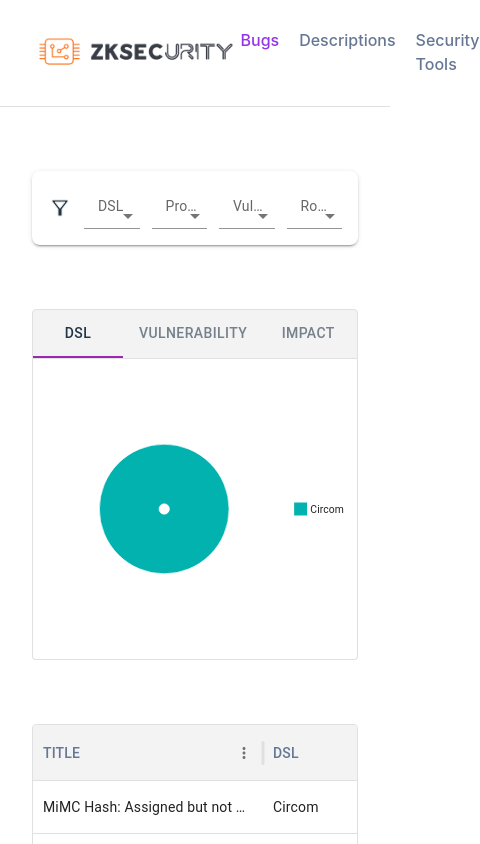
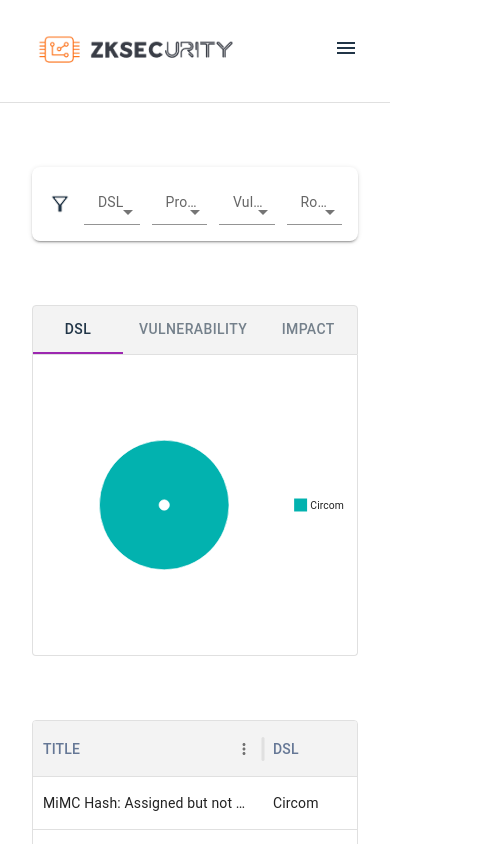
Before and after one commit to zksecurity/zkbugs-website, a React (Vite) app: page / in a window 390 px wide. Shown: the top 844 px of the page, 480 px wide, since content can reach past the window. Built offline with nearby package versions, Linux system fonts and the light colour scheme.

Commit message:
Make header menu responsive

```diff
--- a/src/components/header/Header.jsx
+++ b/src/components/header/Header.jsx
@@ -1,10 +1,12 @@
-import { NavLink } from "react-router";
+import { NavLink, useNavigate } from "react-router";
+import clsx from "clsx";
 import { styled } from "@mui/material";
+import { Menu as MenuIcon } from "@mui/icons-material";
 import Container from "../layout/Container";
 import { paths } from "../../utils/paths";
+import { useScrollDetection } from "../../hooks/useScrollDetection";
 import Logo from "../logo/Logo";
-import { useScrollDetection } from "../../hooks/useScrollDetection";
-import clsx from "clsx";
+import Menu from "../menu/Menu";
 
 const HeaderContainer = styled("div")({
   position: "sticky",
@@ -14,7 +16,7 @@ const HeaderContainer = styled("div")({
   borderBottom: "1px solid #e0e0e0",
 });
 
-const HeaderStyled = styled("div")({
+const HeaderStyled = styled("div")(({ theme }) => ({
   padding: "1.75rem 0",
   display: "flex",
   justifyContent: "space-between",
@@ -41,11 +43,24 @@ const HeaderStyled = styled("div")({
         },
       },
     },
+    [theme.breakpoints.down(900)]: {
+      display: "none",
+    },
   },
-});
+  "& .burger-menu": {
+    display: "none",
+    [theme.breakpoints.down(900)]: {
+      display: "block",
+    },
+    "& .burger-link": {
+      width: "100%",
+    },
+  },
+}));
 
 function Header() {
   const isScrolled = useScrollDetection();
+  const navigate = useNavigate();
 
   return (
     <HeaderContainer>
@@ -59,6 +74,22 @@ function Header() {
             <NavLink to={paths.descriptions}>Descriptions</NavLink>
             <NavLink to={paths.tools}>Security Tools</NavLink>
           </div>
+          <Menu
+            className="burger-menu"
+            options={[
+              { to: paths.home, label: "Bugs" },
+              { to: paths.descriptions, label: "Descriptions" },
+              { to: paths.tools, label: "Security Tools" },
+            ]}
+            renderOption={(option) => (
+              <NavLink to={option.to} className="burger-link">
+                {option.label}
+              </NavLink>
+            )}
+            onSelect={(option) => navigate(option.to)}
+          >
+            <MenuIcon />
+          </Menu>
         </HeaderStyled>
       </Container>
     </HeaderContainer>
--- a/src/components/menu/Menu.jsx
+++ b/src/components/menu/Menu.jsx
@@ -1,21 +1,30 @@
 import { useState } from "react";
 import PropTypes from "prop-types";
 import { MenuItem, Menu as MuiMenu } from "@mui/material";
+import clsx from "clsx";
 
-function Menu({ children, options = [] }) {
+function Menu({ className, children, options = [], onSelect, renderOption }) {
   const [anchorEl, setAnchorEl] = useState(null);
   const open = Boolean(anchorEl);
 
   const handleClick = (event) => {
     setAnchorEl(event.currentTarget);
   };
+
   const handleClose = () => {
     setAnchorEl(null);
   };
 
+  const handleSelect = (option) => () => {
+    if (typeof onSelect === "function") {
+      onSelect(option);
+    }
+    handleClose();
+  };
+
   return (
     <>
-      <button className="btn-unstyled" onClick={handleClick}>
+      <button className={clsx("btn-unstyled", className)} onClick={handleClick}>
         {children}
       </button>
       <MuiMenu
@@ -27,13 +36,13 @@ function Menu({ children, options = [] }) {
           "aria-labelledby": "basic-button",
         }}
       >
-        {options.map((option) => (
+        {options.map((option, index) => (
           <MenuItem
-            key={option}
-            onClick={handleClose}
-            style={{ fontSize: "14px" }}
+            key={index}
+            onClick={handleSelect(option)}
+            sx={{ fontSize: "14px", width: "100%" }}
           >
-            {option}
+            {renderOption ? renderOption(option) : option}
           </MenuItem>
         ))}
       </MuiMenu>
@@ -45,10 +54,13 @@ export default Menu;
 
 Menu.propTypes = {
   children: PropTypes.node,
+  className: PropTypes.string,
   options: PropTypes.arrayOf(
     PropTypes.shape({
       label: PropTypes.string,
       value: PropTypes.string,
     })
   ),
+  onSelect: PropTypes.func,
+  renderOption: PropTypes.func,
 };
--- a/src/components/select/Select.jsx
+++ b/src/components/select/Select.jsx
@@ -54,7 +54,7 @@ function Select({
         onChange={onChange}
       >
         {options.map((option, index) => (
-          <MenuItem key={index} value={option.value}>
+          <MenuItem key={index} value={option.value} sx={{ fontSize: "14px" }}>
             {option.label}
           </MenuItem>
         ))}
```
